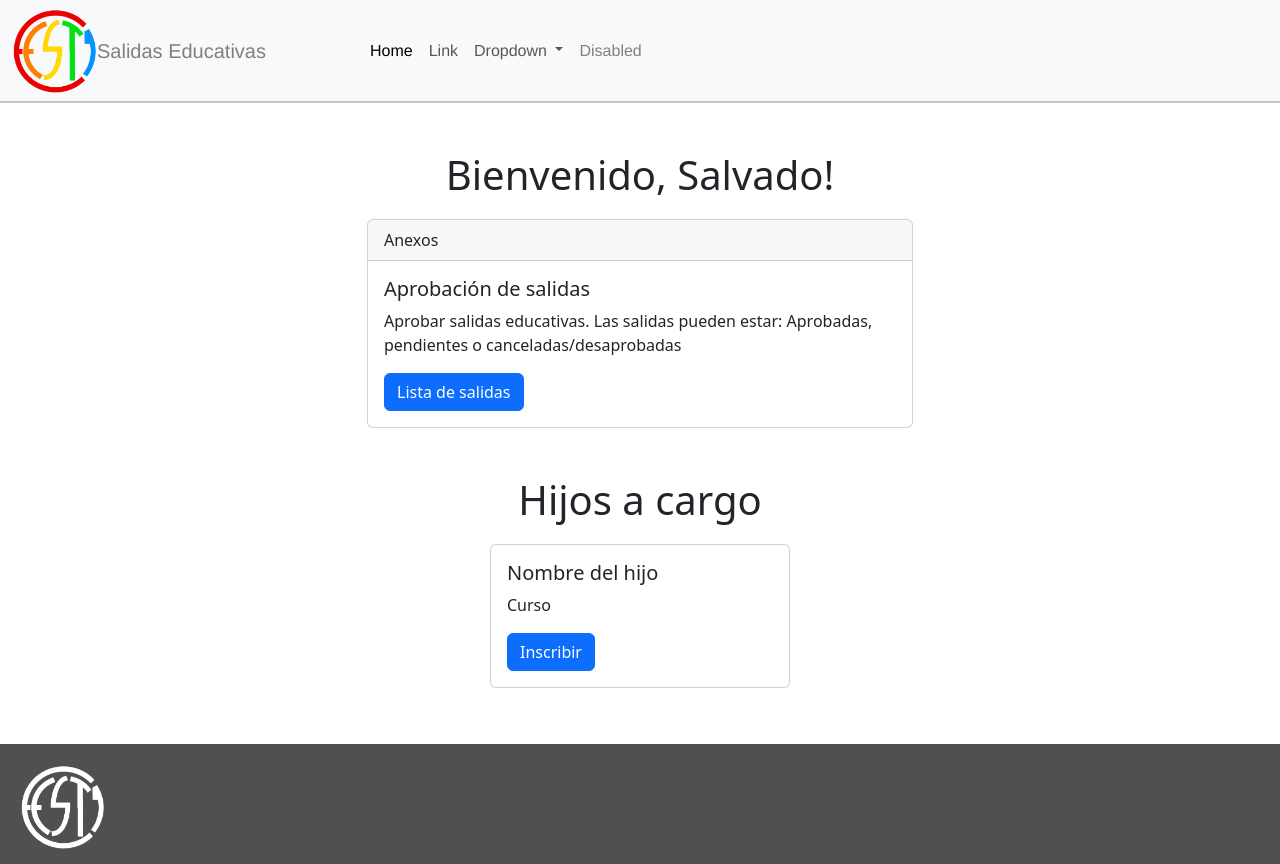
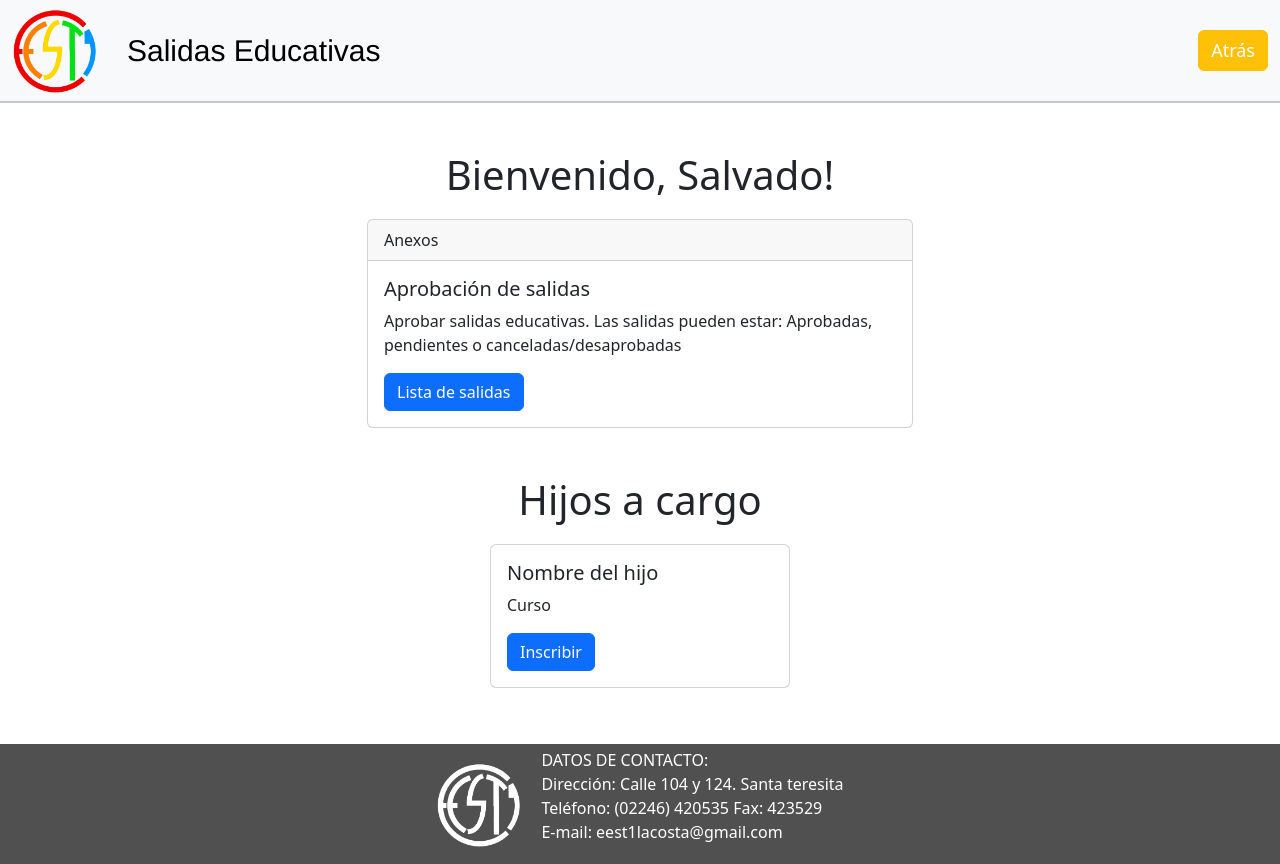
Before and after one commit to strixer1605/anexos, a PHP site: page /indexs/directivos.php in a window 1280 px wide. Run offline with PHP 8.4, Linux system fonts and the light colour scheme.

Commit message:
Se vienen cositas...

```diff
--- a/css/estilos.css
+++ b/css/estilos.css
@@ -1,6 +1,9 @@
-.navbar-brand{
+#title{
     font-family: "Helvetica Neue", Helvetica, Arial, sans-serif;
-    margin-left: 20px;
+    margin-left: 30px;
+    color: black;
+    font-size: 30px;
+    margin-right: auto;
 }
 
 nav{
@@ -34,8 +37,22 @@ footer {
     width: 100%;
     background-color: rgb(80, 80, 80);
     color: white;
-    padding: 20px;
+    padding: 10px;
+    display: flex;
+    align-items: center; /* Alinea verticalmente los elementos del footer */
+    justify-content: center; /* Centra horizontalmente los elementos */
 }
+
+#logofooter {
+    margin-right: 10px; /* Agrega un margen a la derecha del logo */
+    width: 85px;
+    height: 85px;
+}
+
+.footer-text {
+    margin-left: 10px; /* Agrega un margen a la izquierda del texto */
+}
+
 .small-card {
     max-width: 300px; /* Tamaño máximo del card */
     margin: auto; /* Centrar los cards */
--- a/indexs/verificacion.php
+++ b/indexs/aprobar.php
@@ -50,7 +50,7 @@
             <?php
             include('../modulos/conexion.php');
 
-            $sql = "SELECT * FROM anexoiv";
+            $sql = "SELECT * FROM anexo_iv";
             $anexoiv = mysqli_query($conexion, $sql);
 
             while ($resp = mysqli_fetch_assoc($anexoiv)) {
--- a/indexs/directivos.php
+++ b/indexs/directivos.php
@@ -13,34 +13,8 @@
             <nav class="navbar navbar-expand-lg bg-body-tertiary" style="color: gray;">
                 <div class="container-fluid">
                     <img src="../imagenes/eest.webp" alt="" id="logo">
-                    <a class="navbar-brand">Salidas Educativas</a>
-                    <button class="navbar-toggler" type="button" data-bs-toggle="collapse" data-bs-target="#navbarSupportedContent" aria-controls="navbarSupportedContent" aria-expanded="false" aria-label="Toggle navigation">
-                        <span class="navbar-toggler-icon"></span>
-                    </button>
-                    <div class="collapse navbar-collapse" id="navbarSupportedContent">
-                        <ul class="navbar-nav me-auto mb-2 mb-lg-0">
-                            <li class="nav-item">
-                                <a class="nav-link active" aria-current="page" href="#">Home</a>
-                            </li>
-                            <li class="nav-item">
-                                <a class="nav-link" href="#">Link</a>
-                            </li>
-                            <li class="nav-item dropdown">
-                                <a class="nav-link dropdown-toggle" href="#" role="button" data-bs-toggle="dropdown" aria-expanded="false">
-                                    Dropdown
-                                </a>
-                                <ul class="dropdown-menu">
-                                    <li><a class="dropdown-item" href="#">Action</a></li>
-                                    <li><a class="dropdown-item" href="#">Another action</a></li>
-                                    <li><hr class="dropdown-divider"></li>
-                                    <li><a class="dropdown-item" href="#">Something else here</a></li>
-                                </ul>
-                            </li>
-                            <li class="nav-item">
-                                <a class="nav-link disabled" aria-disabled="true">Disabled</a>
-                            </li>
-                        </ul>
-                    </div>
+                    <a class="navbar-brand" id="title">Salidas Educativas</a>
+                    <a href="#" class="btn btn-warning btn-atras" style="color: white; font-size:18px;"><span>Atrás</span></a>
                 </div>
             </nav>
             <h1 class="text-center mt-5">Bienvenido, Salvado!</h1>
@@ -54,7 +28,7 @@
                             <div class="card-body">
                                 <h5 class="card-title">Aprobación de salidas</h5>
                                 <p class="card-text">Aprobar salidas educativas. Las salidas pueden estar: Aprobadas, pendientes o canceladas/desaprobadas</p>
-                                <a href="#" class="btn btn-primary">Lista de salidas</a>
+                                <a href="aprobar.php" class="btn btn-primary">Lista de salidas</a>
                             </div>
                         </div>
                     </div>
@@ -82,8 +56,14 @@
         <script src="https://cdn.jsdelivr.net/npm/bootstrap@5.3.3/dist/js/bootstrap.bundle.min.js" integrity="sha384-YvpcrYf0tY3lHB60NNkmXc5s9fDVZLESaAA55NDzOxhy9GkcIdslK1eN7N6jIeHz" crossorigin="anonymous"></script>
     </body>
     <footer>
-        <div>
-            <img src="../imagenes/blancologo.webp" alt="" id="logo">
+        <img src="../imagenes/blancologo.webp" alt="" id="logofooter">
+        <div class="footer-text">
+            <p>
+                DATOS DE CONTACTO:<br>
+                Dirección: Calle 104 y 124. Santa teresita<br>
+                Teléfono: (02246) 420535 Fax: 423529<br>
+                E-mail: eest1lacosta@gmail.com
+            </p>
         </div>
     </footer>
 </html>
--- a/modulos/conexion.php
+++ b/modulos/conexion.php
@@ -2,7 +2,7 @@
     // Datos de la base de datos
     $servername = "localhost";
     $username = "root";
-    $password = "";
+    $password = "1";
     $database = "salidaeducativa";
 
     // Crear conexión
```
Also changed, not shown: indexs/modi_estadoAiv.php (+6 -19 lines), navbar.txt (added, +33 -0 lines).
